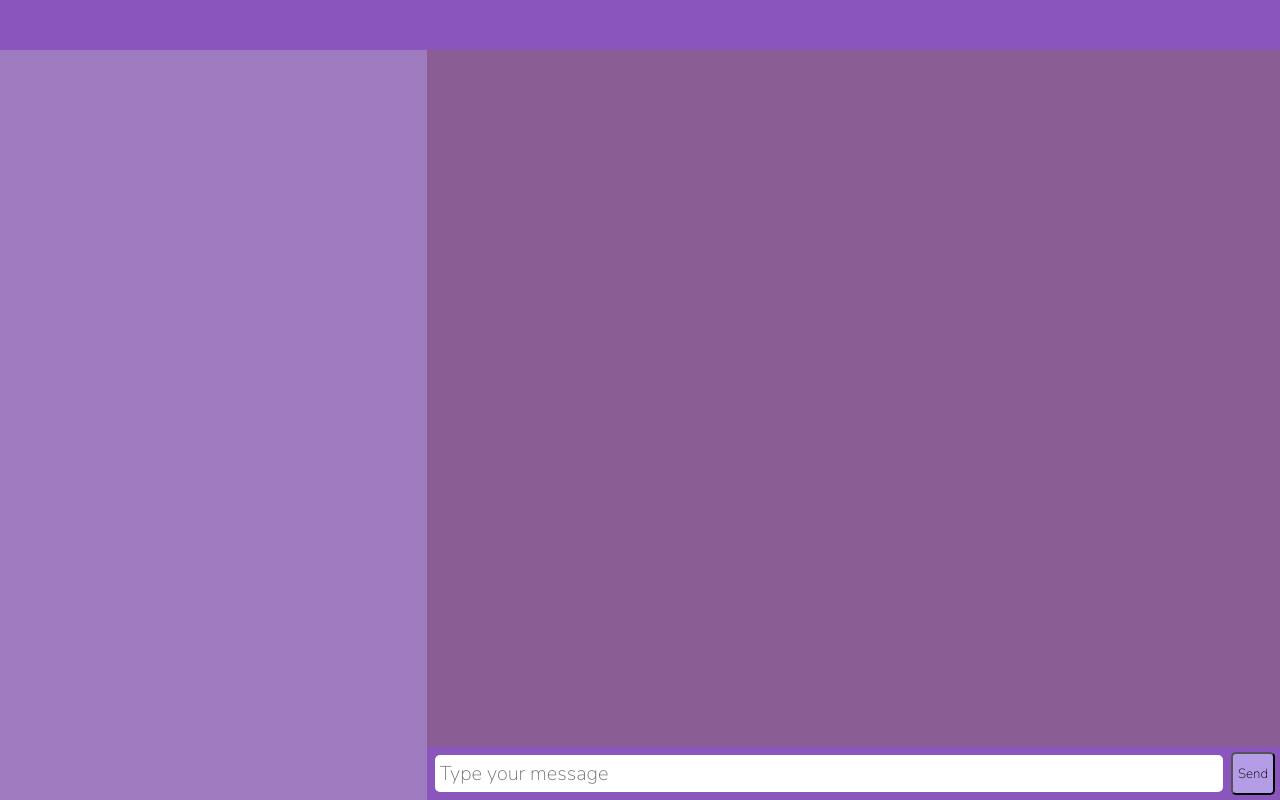
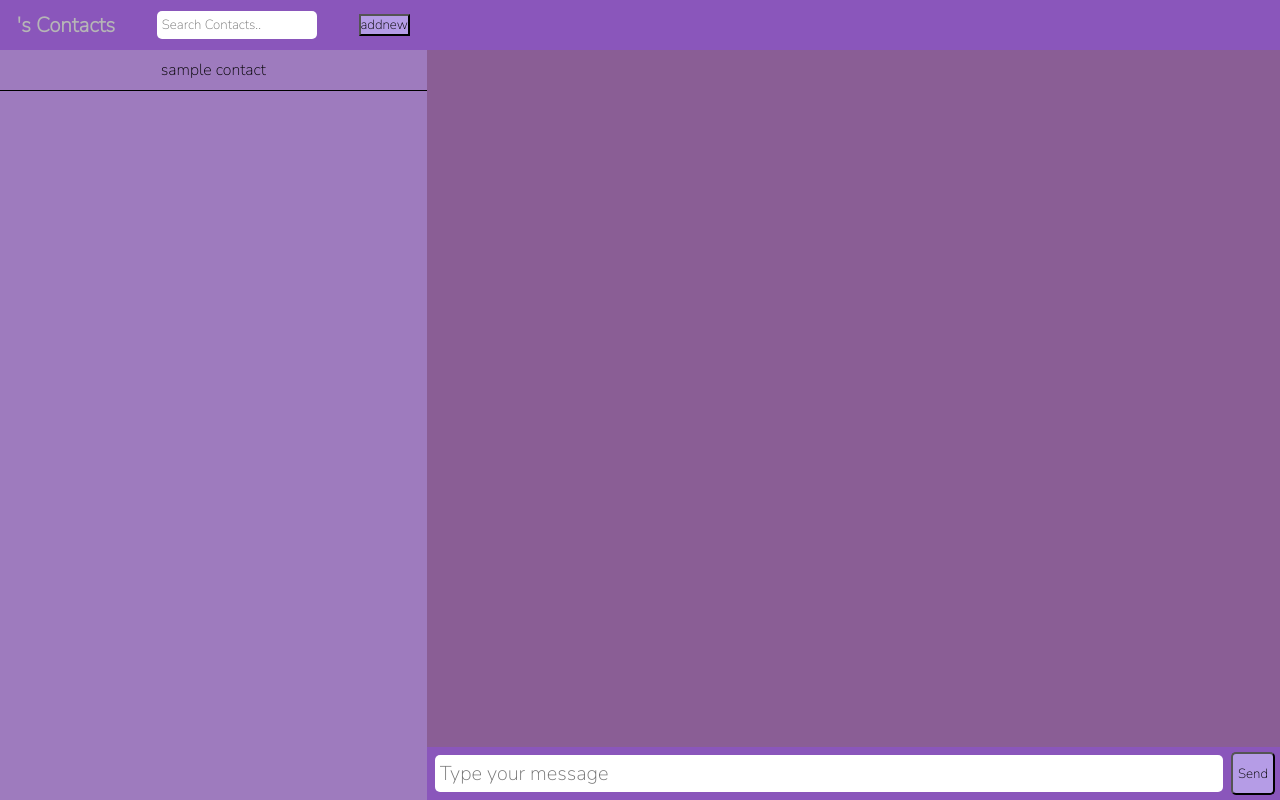
Before and after one commit to Internet-And-Web-Programming/ChatStrive-React, a React (Create React App) app in the folder client/: page /chat in a window 1280 px wide. Built offline with nearby package versions, Linux system fonts and the light colour scheme; no server answers.

Commit message:
UserList

```diff
--- a/client/src/components/Chat/chatApp.css
+++ b/client/src/components/Chat/chatApp.css
@@ -7,6 +7,10 @@
   --messagebg: #8a5e95;
   --usrBar: #9e7bbe;
   --fontcolor: #b6b6b6;
+}
+
+body{
+  overflow-y: hidden;
 }
 
 .ChattingPage {
@@ -47,12 +51,33 @@
 .Header {
   min-height: 50px;
   display: flex;
+  flex-direction: row;
   align-items: center;
-  justify-content: center;
+  justify-content: space-around;
   background-color: var(--chatbodydark);
   color: var(--fontcolor);
   font-weight: 600;
   font-size: 1.3em;
+}
+
+.Header button {
+  max-height: 30px;
+}
+
+.mainWindow ul{
+  display: flex;
+  max-height: 100vh;
+  flex-direction: column;
+  /*overflow-y: scroll;*/
+}
+
+.mainWindow ul li{
+  min-height: 40px;
+  display: flex;
+  align-items: center;
+  justify-content: center;
+  background-color: var(--usrBar);
+  border-bottom: 1px solid black;
 }
 
 .messageWindow .Header {
--- a/client/src/components/Chat/chatApp.jsx
+++ b/client/src/components/Chat/chatApp.jsx
@@ -25,6 +25,12 @@ function operate() {
 //   chatWindow.appendChild(newMessage);
 // }
 
+function add_user() {
+  let newuser = document.createElement('li')
+  newuser.innerHTML = "New Contact"
+  document.getElementById('Contacts').append(newuser)
+}
+
 function Chat() {
   useEffect(() => {
     socket.on(() => {
@@ -42,9 +48,14 @@ function Chat() {
     <>
       <div className="ChattingPage">
         <div className="userPanel">
-          <div className="Header">{User[0]}</div>
+          <div className="Header">{User[0]}'s Contacts
+          <input type="text" placeholder="Search Contacts.." />
+          <button type="button" onClick={add_user}>addnew</button>
+          </div>
           <div className="mainWindow">
-            <div className="message"></div>
+            <ul id="Contacts">
+              <li id="base">sample contact</li>
+            </ul>
           </div>
         </div>
         <div className="messageWindow">
```
